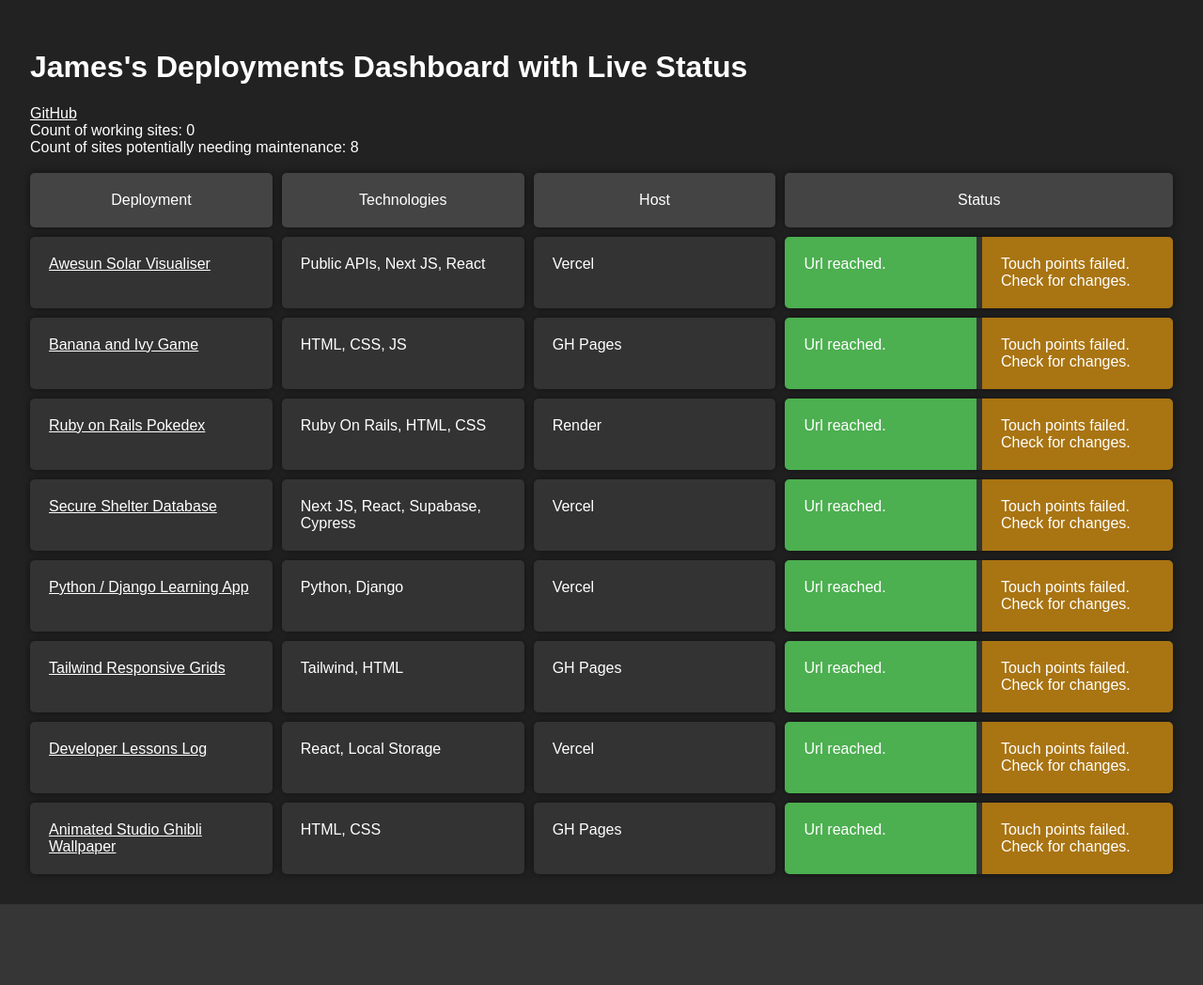
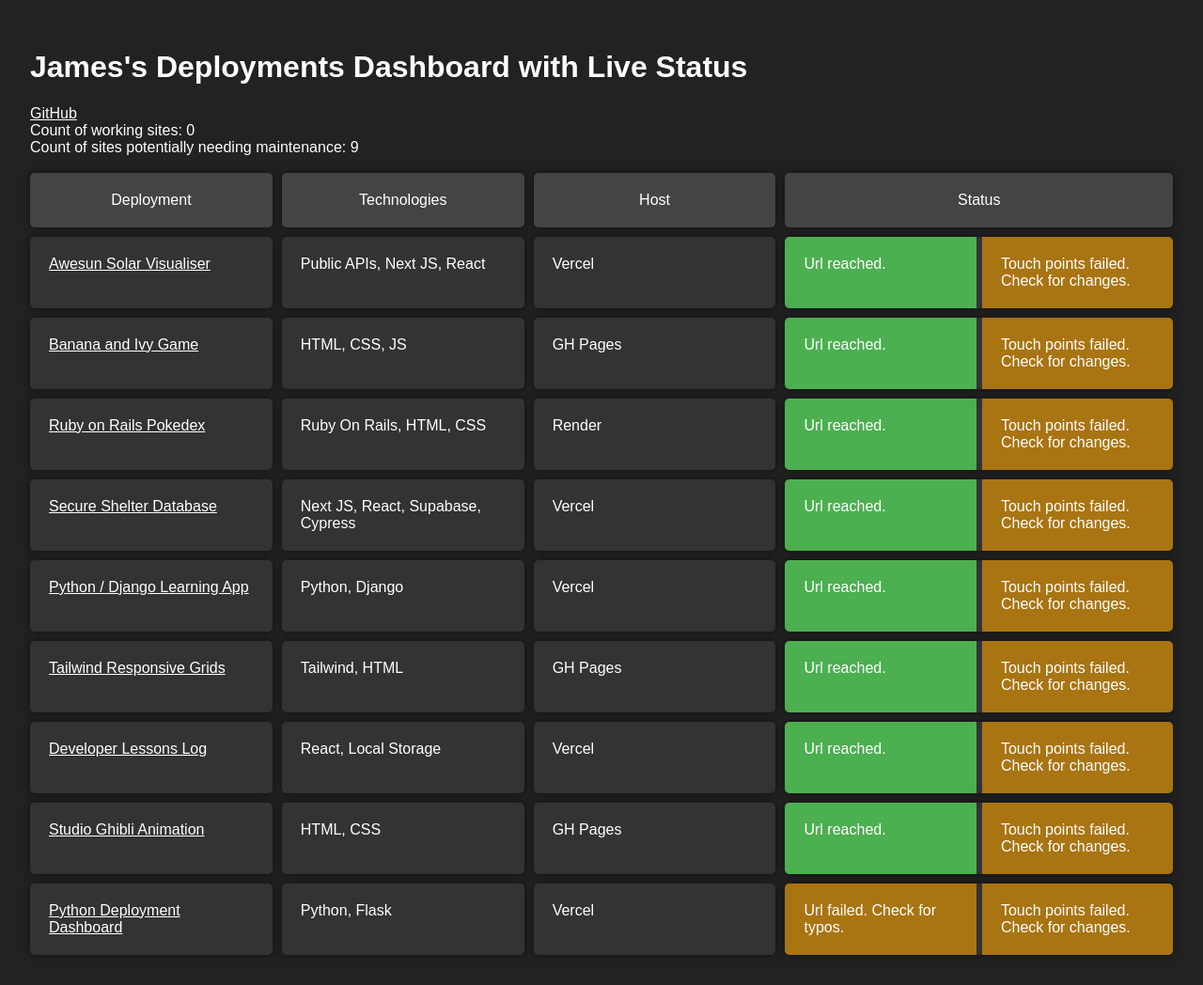
Before and after one commit to jamesdiffeycoding/Python-deployment-web-scraper, a Flask app: page / in a window 1280 px wide. Shown: the whole page at 94% size. Before the commit the page ends 962 px from the top, so only its background shows below. Run offline with Flask 2, Linux system fonts and the light colour scheme; data that the repository does not hold is empty.

Commit message:
update to include github link and deployments page

```diff
--- a/portfoliochecker/app.py
+++ b/portfoliochecker/app.py
@@ -26,6 +26,7 @@ def home():
     rubydex_url = False
     awesunsolar_url = False
     djangofirstproject_url = False
+    depdashboard_url = False
 
     # STATUS VARIABLES FOR WHETHER SPECIFIED TOUCHPOINTS WERE REACHED (e.g. a h1 tag with a specific class name)
     banana_tp = False
@@ -36,6 +37,7 @@ def home():
     rubydex_tp = False
     awesunsolar_tp = False
     djangofirstproject_tp = False
+    depdashboard_tp = False
 
     # SITE - "shelter" APP CHECK
     try:
@@ -256,6 +258,34 @@ def home():
         count_of_potentially_broken_sites += 1
         djangofirstproject_url = False
 
+
+    # SITE - "djangofirstproject" APP CHECK
+    try:
+        page_to_scrape = requests.get("https://django-learning-project.vercel.app/")
+        soup = BeautifulSoup(page_to_scrape.content, 'html.parser')
+        first_touch_points = soup.findAll("h1", attrs={"class": ""})
+        second_touch_points = soup.findAll("div")
+        page_to_scrape.raise_for_status()  # Raise an exception for HTTP errors
+
+        # Check if both lists are non-empty before proceeding
+        if first_touch_points and second_touch_points:
+            depdashboard_tp = True
+            count_of_working_sites += 1
+        else:
+            # print('The request went through suggesting the URL was valid, but the touch points you set may have changed')
+            depdashboard_tp = False
+            count_of_potentially_broken_sites += 1
+        depdashboard_url = True
+    except requests.exceptions.RequestException as e:
+        # print("Error making request to shelter. Maybe there was a typo?")
+        # print(e)
+        count_of_potentially_broken_sites += 1
+        depdashboard_url = False
+
+    except Exception as e: # this checks for other erros fetching the site
+        count_of_potentially_broken_sites += 1
+        depdashboard_url = False
+
     # RETURN STATEMENT
     return render_template('deployments.html',
     count_of_working_sites=count_of_working_sites, count_of_potentially_broken_sites=count_of_potentially_broken_sites,
--- a/portfoliochecker/templates/deployments.html
+++ b/portfoliochecker/templates/deployments.html
@@ -215,7 +215,7 @@ a { color: white}
         </div>
 
         <!-- DEPLOYMENT -->
-        <div class="grid-item"><a href="https://jamesdiffeycoding.github.io/Animated-Wallpaper-StudioGhibli/">Animated Studio Ghibli Wallpaper</a></div>
+        <div class="grid-item"><a href="https://jamesdiffeycoding.github.io/Animated-Wallpaper-StudioGhibli/">Studio Ghibli Animation</a></div>
         <div class="grid-item">HTML, CSS</div>
         <div class="grid-item">GH Pages</div>
         <div class="grid-item-status">
@@ -233,6 +233,24 @@ a { color: white}
             {% endif %}
         </div>
 
+    <!-- DEPLOYMENT -->
+        <div class="grid-item"><a href="https://jamesdiffeycoding.github.io/Animated-Wallpaper-StudioGhibli/">Python Deployment Dashboard</a></div>
+        <div class="grid-item">Python, Flask</div>
+        <div class="grid-item">Vercel</div>
+        <div class="grid-item-status">
+            <!-- left status part -->
+            {% if depdashboard_url %}
+            <div class="green left-border-radius">{{ url_success_message }}</div>
+            {% else %}
+            <div class="orange left-border-radius">{{ url_failure_message }}</div>
+            {% endif %}
+            <!-- right status part -->
+            {% if depdashboard_tp %}
+            <div class="green right-border-radius">{{ tp_success_message }}</div>
+            {% else %}
+            <div class="orange right-border-radius">{{ tp_failure_message }}</div>
+            {% endif %}
+        </div>
 
     </div>
 
```
